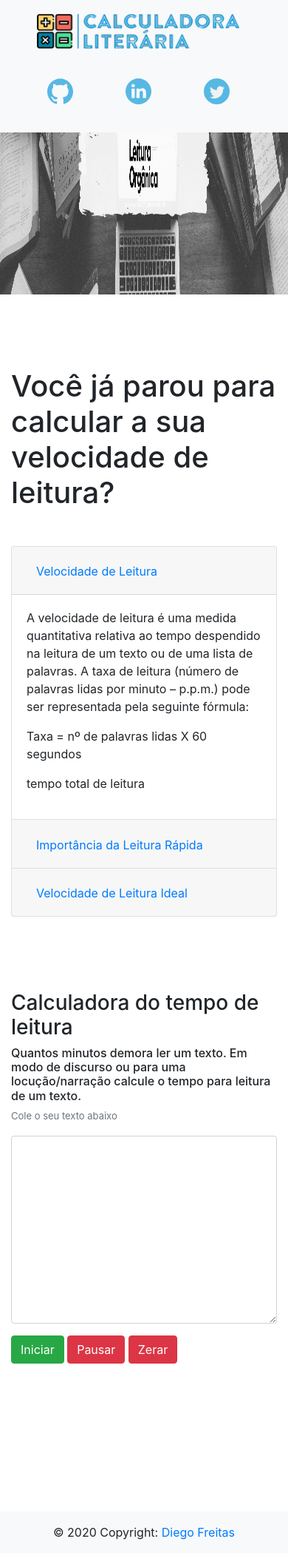
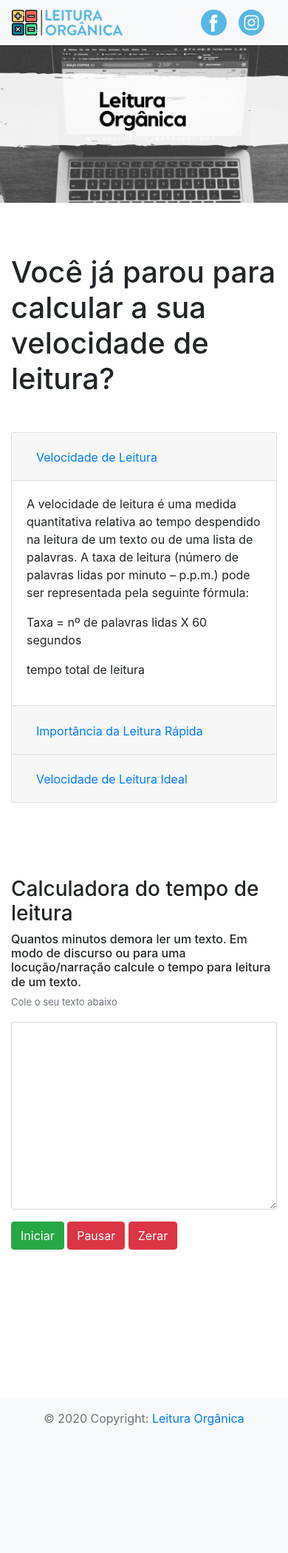
Before and after one commit to codigofalado/desafio333, a PHP site: page / in a window 390 px wide. Shown: the whole page at 74% size. After the commit the page ends 1927 px from the top, so only its background shows below. Run offline with PHP 8.4, Linux system fonts and the light colour scheme.

Commit message:
Modificando a logo

```diff
--- a/2020-Janeiro-Leitura-Organica/LumusCode/css/style.css
+++ b/2020-Janeiro-Leitura-Organica/LumusCode/css/style.css
@@ -18,7 +18,7 @@ header .banner:hover {
 }
 
 nav .logo {
-  width: 245px;
+  width: 150px;
   transition: .3s;
 }
 
@@ -54,20 +54,19 @@ main .title {
   display: block;
 }
 
+footer {
+  color: #6c757d;
+}
+
 @media screen and (max-width: 1000px) {
-  .navbar-brand {
-    width: 100%;
-    padding: 10px;
+  header .banner {
+    widows: 100%;
+    height: 250px;
+    object-fit: cover;
+
   }
 
-  .navbar-brand .logo {
-    width: 85%;
-    margin: auto;
-    display: block;
-  }
-
-  .icons {
-    display: block;
-    margin: auto;
+  main .title {
+    margin-top: 70px;
   }
 }
--- a/2020-Janeiro-Leitura-Organica/LumusCode/index.html
+++ b/2020-Janeiro-Leitura-Organica/LumusCode/index.html
@@ -19,21 +19,17 @@
       <a class="navbar-brand" href="index.html">
         <img class="logo" src="img/logo.png" alt="">
       </a>
-      <div class="card-body d-flex justify-content-end">
-        <a class="navbar-brand" href="https://github.com/LumusCode" target="_blank">
-          <img class="icons" src="img/github.svg" alt="">
+      <div class="d-flex justify-content-end">
+        <a class="navbar-brand" href="https://www.facebook.com/leituraorganica" target="_blank">
+          <img class="icons" src="img/facebook.svg" alt="">
         </a>
-        <a class="navbar-brand" href="https://www.linkedin.com/in/diego-freitas-desenvolvedor-front-end/"
-          target="_blank">
-          <img class="icons" src="img/linkedin.svg" alt="">
-        </a>
-        <a class="navbar-brand" href="https://twitter.com/Developer_____" target="_blank">
-          <img class="icons" src="img/twitter.svg" alt="">
+        <a class="navbar-brand" href="https://www.instagram.com/leituraorganica/" target="_blank">
+          <img class="icons" src="img/instagram.svg" alt="">
         </a>
       </div>
     </nav>
     <a href="https://www.leituraorganica.com.br/" target="_blank">
-      <img class="img-fluid banner mt-5" src="img/banner.png" alt="" title="Curso de Leitura Online">
+      <img class="img-fluid banner mt-4" src="img/banner.png" alt="" title="Curso de Leitura Online">
     </a>
   </header>
 
@@ -150,7 +146,7 @@
   <!-- Footer -->
   <footer class="page-footer font-small blue bg-light">
     <div class="footer-copyright text-center py-3">© 2020 Copyright:
-      <a href="https://portfoliodiegofreitas.netlify.com/"> Diego Freitas</a>
+      <a href="https://www.leituraorganica.com.br/"> Leitura Orgânica</a>
     </div>
   </footer>
 
```
Also changed, not shown: 2020-Janeiro-Leitura-Organica/LumusCode/img/facebook.svg (added), 2020-Janeiro-Leitura-Organica/LumusCode/img/github.svg (deleted), 2020-Janeiro-Leitura-Organica/LumusCode/img/instagram.svg (added), 2020-Janeiro-Leitura-Organica/LumusCode/img/linkedin.svg (deleted), 2020-Janeiro-Leitura-Organica/LumusCode/img/logo.png, 2020-Janeiro-Leitura-Organica/LumusCode/img/twitter.svg (deleted).
